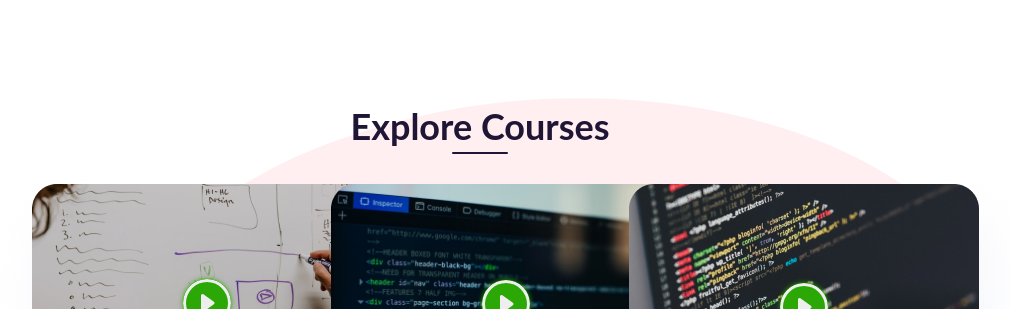
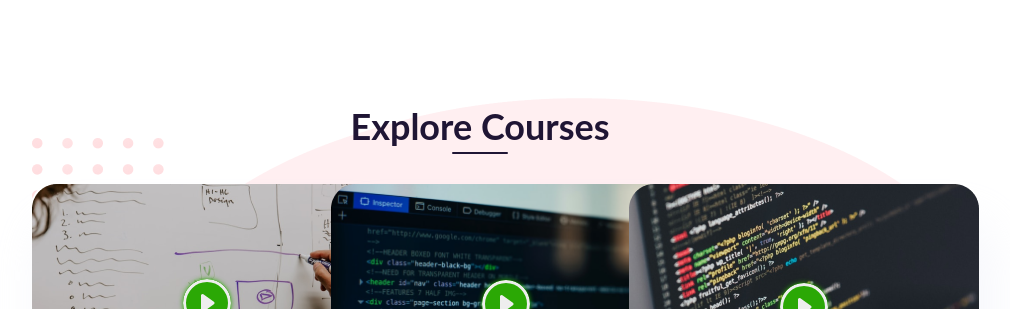
Before and after one commit to Ayomikuolatunji/college-next-page, a Next.js app: page / in a window 1280 px wide. Shown: the part 3687-3996 px from the top of the page, without its empty margins (160-1170 px from the left). Built offline with nearby package versions, Linux system fonts and the light colour scheme.

Commit message:
done with courses

```diff
--- a/components/courses/Course.js
+++ b/components/courses/Course.js
@@ -9,7 +9,7 @@ import c3 from "../../public/img/c3.png"
 import cBg from "../../public/img/cBg.png"
 import cs1 from "../../public/img/cs1.png"
 import cs2 from "../../public/img/cs2.png"
-
+import element from "../../public/img/element.png"
 
 const CoursesStyle=styled.div`
    width: 70%;
@@ -214,6 +214,12 @@ export default function Course() {
             alt="bg"
           />
         </div>
+        <div className="bg-background absolute top-0 left-0 -z-10 mt-10">
+          <Image
+            src={element}
+            alt="bg"
+          />
+        </div>
     </CoursesStyle>
   )
 }
```
